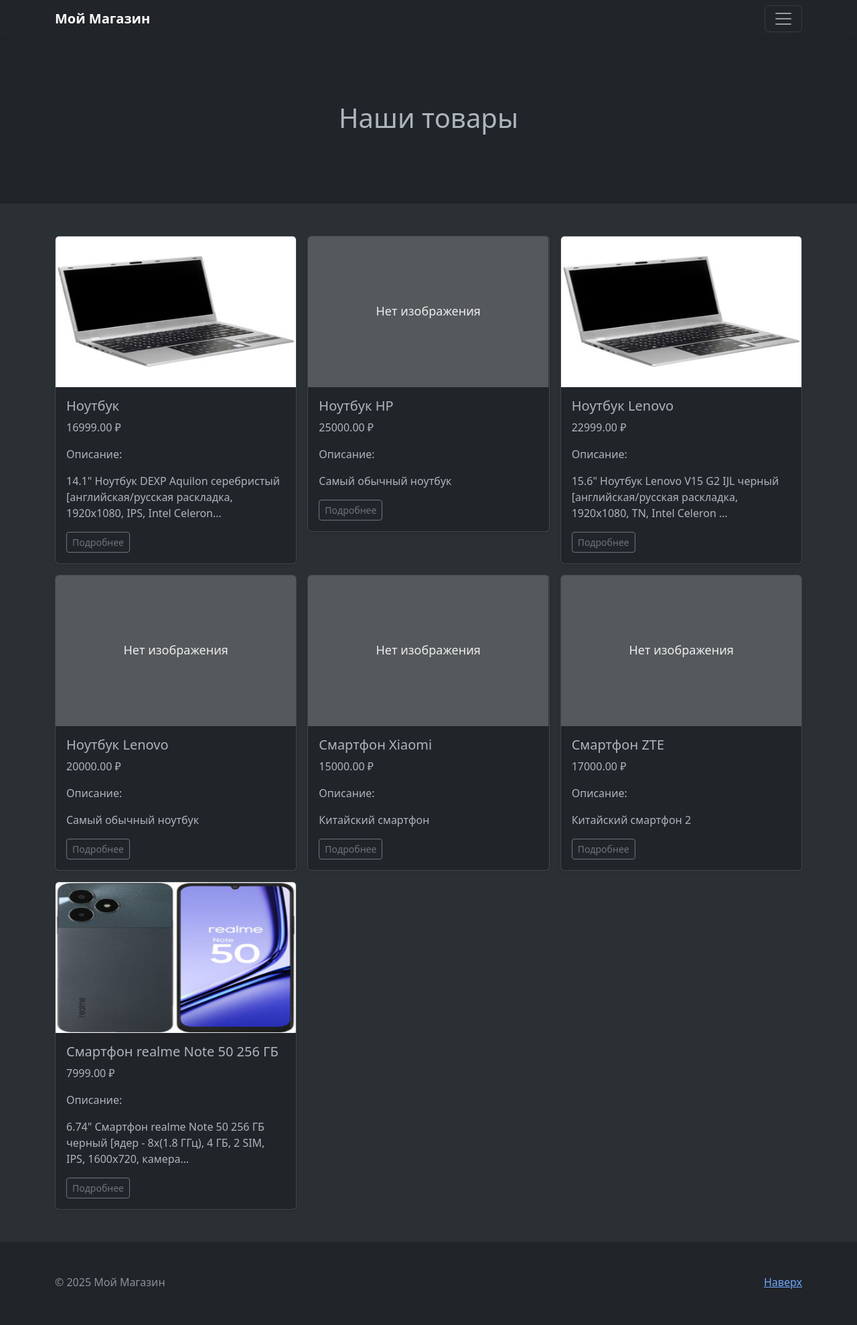
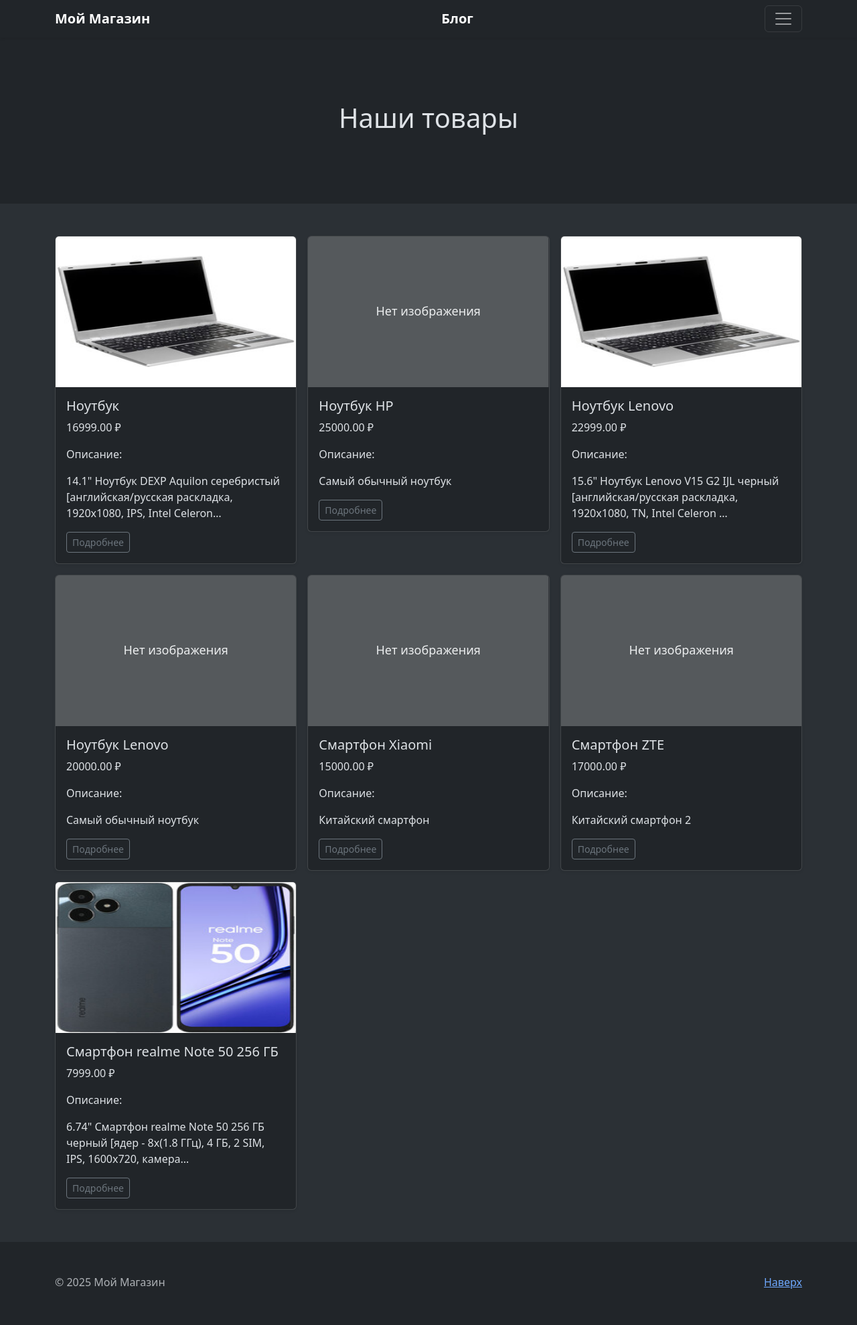
Before and after one commit to LexaSolovev/E-shop, a Django app: page / in a window 1280 px wide. Shown: the whole page at 67% size. Run offline with Django 5.2, Linux system fonts and the light colour scheme; data comes from the database, SQL or seed files in the repository; some libraries are stand-ins or nearby versions.

Commit message:
some fixes

```diff
--- a/catalog/templates/base.html
+++ b/catalog/templates/base.html
@@ -4,7 +4,7 @@
     <meta charset="utf-8">
     <meta name="viewport" content="width=device-width, initial-scale=1">
     <title>{% block title %}Магазин{% endblock %}</title>
-    <link href="https://cdn.jsdelivr.net/npm/bootstrap@5.3.0/dist/css/bootstrap.min.css" rel="stylesheet">
+    <link href="static/css/bootstrap.min.css" rel="stylesheet">
     <style>
       .bd-placeholder-img {
         font-size: 1.125rem;
@@ -56,6 +56,6 @@
       </div>
     </footer>
 
-    <script src="https://cdn.jsdelivr.net/npm/bootstrap@5.3.0/dist/js/bootstrap.bundle.min.js"></script>
+    <script src="static/js/bootstrap.bundle.min.js"></script>
 </body>
 </html>
--- a/catalog/templates/includes/menu.html
+++ b/catalog/templates/includes/menu.html
@@ -17,6 +17,9 @@
           <a href="{% url 'catalog:home' %}" class="navbar-brand d-flex align-items-center">
             <strong>Мой Магазин</strong>
           </a>
+          <a href="{% url 'blog:post_list' %}" class="navbar-brand d-flex align-items-center">
+            <strong>Блог</strong>
+          </a>
           <button class="navbar-toggler" type="button" data-bs-toggle="collapse" data-bs-target="#navbarHeader" aria-controls="navbarHeader" aria-expanded="false" aria-label="Toggle navigation">
             <span class="navbar-toggler-icon"></span>
           </button>
```
